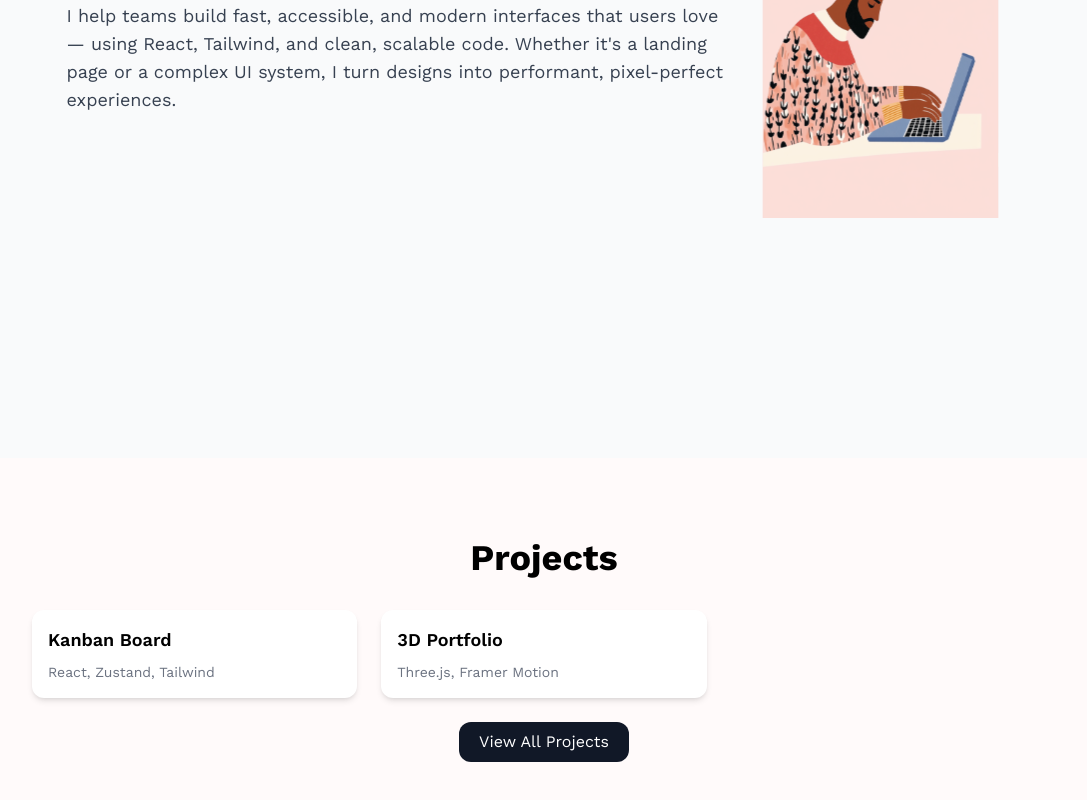
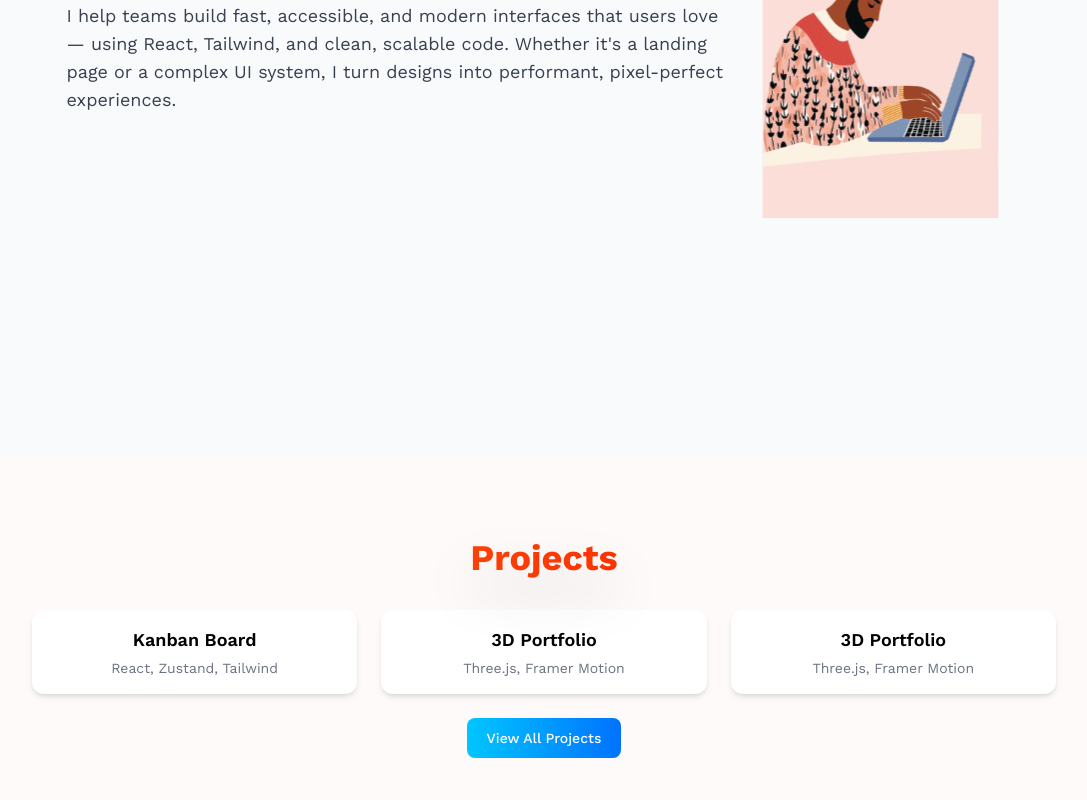
Before and after one commit to Anurag1096/3d_port, a React (Vite) app: page / in a window 1280 px wide. Shown: the part 942-1742 px from the top of the page, without its empty margins (96-1183 px from the left). Built offline with nearby package versions, Linux system fonts and the light colour scheme.

Commit message:
wip: fixing ui

```diff
--- a/src/Pages/Home3.tsx
+++ b/src/Pages/Home3.tsx
@@ -46,7 +46,7 @@ function Home3() {
 
             <motion.button
               onClick={buttonClick}
-              className="bg-[#F21E49B0] hover:bg-[#F21E49C9] text-white font-semibold py-2 px-6 rounded-3xl shadow-lg transition duration-300"
+              className="bg-[#F21E49B0] hover:bg-[#F21E49C9] text-white font-semibold py-2 px-6 rounded-lg shadow-lg transition duration-300"
               initial={{
                 opacity: 0,
                 y: 10,
@@ -67,26 +67,34 @@ function Home3() {
             </motion.button>
           </div>
         </section>
-        <motion.section
+        <section
           id="about-section"
           className="flex flex-col-reverse mt-[-200px] rounded-t-3xl z-10 items-center  min-h-screen w-full sm:flex-row sm:justify-center  section-about"
-          initial={{ opacity: 0 }}
+
+        >
+          <motion.div
+            initial={{ opacity: 0 }}
           whileInView={{ opacity: 1, y: 0 }}
           transition={{ duration: 0.3, ease: "easeOut", delay: 0.2 }}
           viewport={{ once: true, amount: 0.3 }}
-        >
-          <div>
+          >
             <p className="text-lg text-gray-700 dark:text-gray-300 max-w-2xl mx-auto">
               I help teams build fast, accessible, and modern interfaces that
               users love — using React, Tailwind, and clean, scalable code.
               Whether it's a landing page or a complex UI system, I turn designs
               into performant, pixel-perfect experiences.
             </p>
-          </div>
-          <div>
+          </motion.div>
+          <motion.div
+            initial={{ opacity: 0 }}
+          whileInView={{ opacity: 1, y: 0 }}
+          transition={{ duration: 0.3, ease: "easeOut", delay: 0.2 }}
+          viewport={{ once: true, amount: 0.3 }}
+
+          >
             <SVGPerson />
-          </div>
-        </motion.section>
+          </motion.div>
+        </section>
         <motion.section
           id="projects-section"
           className="py-20 px-6 bg-[#FFFAFA] dark:bg-[#041824]"
@@ -95,18 +103,25 @@ function Home3() {
           transition={{ duration: 0.4, ease: "easeOut", delay: 0.3 }}
           viewport={{ once: true, amount: 0.3 }}
         >
-          <h2 className="text-3xl sm:text-4xl font-bold text-center mb-8">
+          <h2 className="text-3xl sm:text-4xl font-bold text-center mb-8 orrange-gradient_text  drop-shadow-2xl">
             Projects
           </h2>
           <div className="grid gap-6 sm:grid-cols-2 md:grid-cols-3 max-w-5xl mx-auto">
-            <div className="bg-white dark:bg-[#222] p-4 rounded-xl shadow-md hover:scale-[1.02] transition">
-              <h3 className="font-semibold text-lg mb-2">Kanban Board</h3>
+            <div className="bg-white cursor-pointer dark:bg-[#222] p-4 rounded-xl shadow-md hover:scale-[1.02] transition text-center">
+              <h3 className="font-semibold text-lg mb-1">Kanban Board</h3>
               <p className="text-sm text-gray-500 dark:text-gray-400">
                 React, Zustand, Tailwind
               </p>
             </div>
-            <div className="bg-white dark:bg-[#222] p-4 rounded-xl shadow-md hover:scale-[1.02] transition">
-              <h3 className="font-semibold text-lg mb-2">3D Portfolio</h3>
+            <div className="bg-white cursor-pointer dark:bg-[#222] p-4 rounded-xl shadow-md hover:scale-[1.02] transition text-center">
+              <h3 className="font-semibold text-lg mb-1">3D Portfolio</h3>
+              <p className="text-sm text-gray-500 dark:text-gray-400">
+                Three.js, Framer Motion
+              </p>
+            </div>
+               <div className="bg-white cursor-pointer dark:bg-[#222] p-4 rounded-xl shadow-md hover:scale-[1.02] transition text-center">
+
+              <h3 className="font-semibold text-lg mb-1">3D Portfolio</h3>
               <p className="text-sm text-gray-500 dark:text-gray-400">
                 Three.js, Framer Motion
               </p>
@@ -116,7 +131,7 @@ function Home3() {
           <div className="text-center mt-6">
             <a
               href="/project"
-              className="inline-block bg-gray-900 text-white py-2 px-5 rounded-xl hover:bg-gray-700 transition"
+              className="inline-block btn  py-2 px-5 rounded-xl hover:scale-[1.03] transition"
             >
               View All Projects
             </a>
--- a/src/compoents/CTA.tsx
+++ b/src/compoents/CTA.tsx
@@ -1,17 +1,25 @@
 import React from "react";
+import {motion} from 'framer-motion';
 import { Link } from "react-router-dom";
 
 const CTA = () => {
   return (
-  <section className="cta">
+    <motion.section
 
-    <p className="cta-text">
-      Have a project in mind? <br className="sm:block hidden"/>
-      Let's build somthing together!!
-    </p>
-    <Link to="/contact"  className="btn">Contact</Link>
-  </section>
-
+      initial={{ opacity: 0 }}
+      whileInView={{ opacity: 1, y: 0 }}
+      transition={{ duration: 0.9, ease: "easeOut", delay: 0.4 }}
+      viewport={{ once: true, amount: 0.3 }}
+      className="cta"
+    >
+      <p className="cta-text">
+        Have a project in mind? <br className="sm:block hidden" />
+        Let's build somthing together!!
+      </p>
+      <Link to="/contact" className="btn">
+        Contact
+      </Link>
+    </motion.section>
   );
 };
 
```
